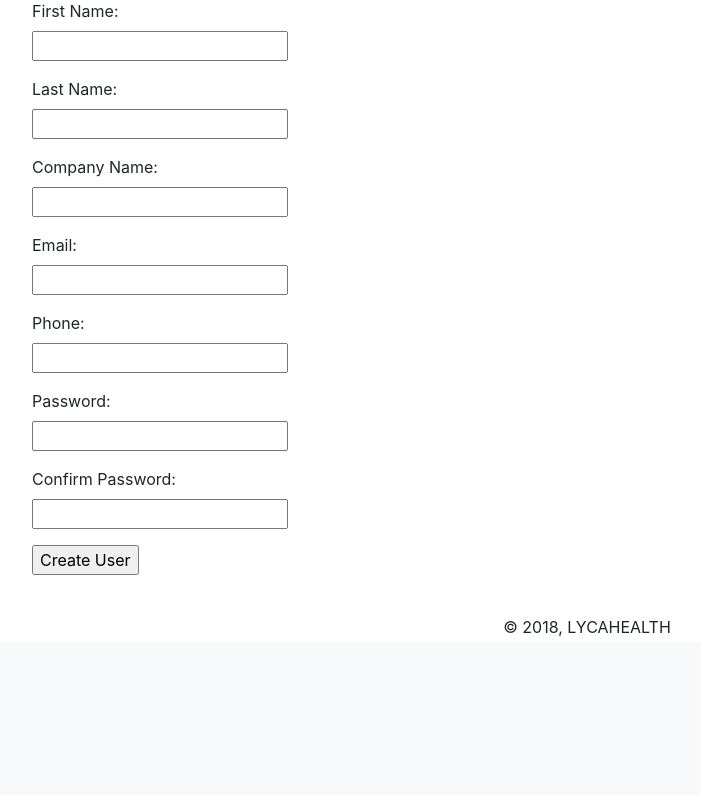
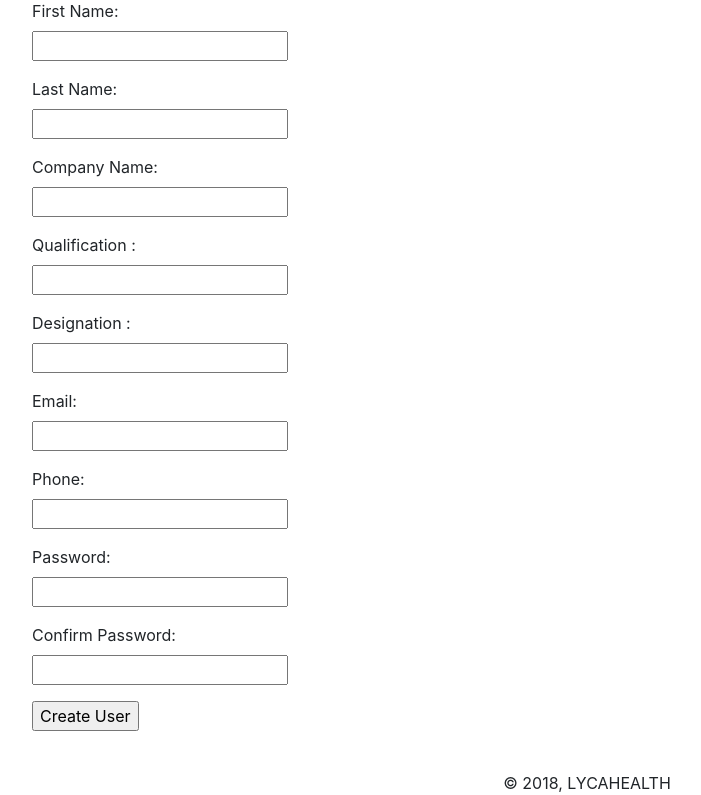
Before and after one commit to avles-tech/lhscreening, a CodeIgniter app: page /lhscreening/index.php/auth/create_user in a window 1280 px wide. Shown: the part 158-953 px from the top of the page, without its empty margins (53-754 px from the left). Before the commit the page ends 794 px from the top, so only its background shows below. Run offline with CodeIgniter, Linux system fonts and the light colour scheme; the visitor is signed in with stand-in values (Sample User, id 1); data comes from the database, SQL or seed files in the repository.

Commit message:
gp qualification , designation added and added the same on report

```diff
--- a/application/controllers/Auth.php
+++ b/application/controllers/Auth.php
@@ -508,6 +508,8 @@ class Auth extends CI_Controller
 				'last_name' => $this->input->post('last_name'),
 				'company' => $this->input->post('company'),
 				'phone' => $this->input->post('phone'),
+				'qualification' => $this->input->post('qualification'),
+				'designation' => $this->input->post('designation'),
 			);
 		}
 		if ($this->form_validation->run() === TRUE && $this->ion_auth->register($identity, $password, $email, $additional_data))
@@ -570,6 +572,18 @@ class Auth extends CI_Controller
 				'id' => 'password_confirm',
 				'type' => 'password',
 				'value' => $this->form_validation->set_value('password_confirm'),
+			);
+			$this->data['qualification'] = array(
+				'name' => 'qualification',
+				'id' => 'qualification',
+				'type' => 'text',
+				'value' => $this->form_validation->set_value('qualification'),
+			);
+			$this->data['designation'] = array(
+				'name' => 'designation',
+				'id' => 'designation',
+				'type' => 'text',
+				'value' => $this->form_validation->set_value('designation'),
 			);
 
 			//$this->_render_page('auth' . DIRECTORY_SEPARATOR . 'create_user', $this->data);
@@ -634,6 +648,8 @@ class Auth extends CI_Controller
 					'last_name' => $this->input->post('last_name'),
 					'company' => $this->input->post('company'),
 					'phone' => $this->input->post('phone'),
+					'qualification' => $this->input->post('qualification'),
+					'designation' => $this->input->post('designation'),
 				);
 
 				// update the password if it was posted
@@ -724,6 +740,18 @@ class Auth extends CI_Controller
 			'name' => 'password_confirm',
 			'id'   => 'password_confirm',
 			'type' => 'password'
+		);
+		$this->data['qualification'] = array(
+			'name' => 'qualification',
+			'id'   => 'qualification',
+			'type' => 'text',
+			'value' => $this->form_validation->set_value('qualification', $user->qualification),
+		);
+		$this->data['designation'] = array(
+			'name' => 'designation',
+			'id'   => 'designation',
+			'type' => 'text',
+			'value' => $this->form_validation->set_value('designation', $user->designation),
 		);
 
 		//$this->_render_page('auth' . DIRECTORY_SEPARATOR . 'edit_user', $this->data);
--- a/application/views/auth/create_user.php
+++ b/application/views/auth/create_user.php
@@ -32,6 +32,17 @@
       </p>
 
       <p>
+            <label> Qualification : </label><br />
+            <?php echo form_input($qualification);?>
+      </p>
+
+      <p>
+            <label> Designation : </label><br />
+            <?php echo form_input($designation);?>
+      </p>
+
+
+      <p>
             <?php echo lang('create_user_email_label', 'email');?> <br />
             <?php echo form_input($email);?>
       </p>
```
Also changed, not shown: application/views/auth/edit_user.php (+11 -0 lines), application/views/patients/patient_generate_report.php (+19 -5 lines).
